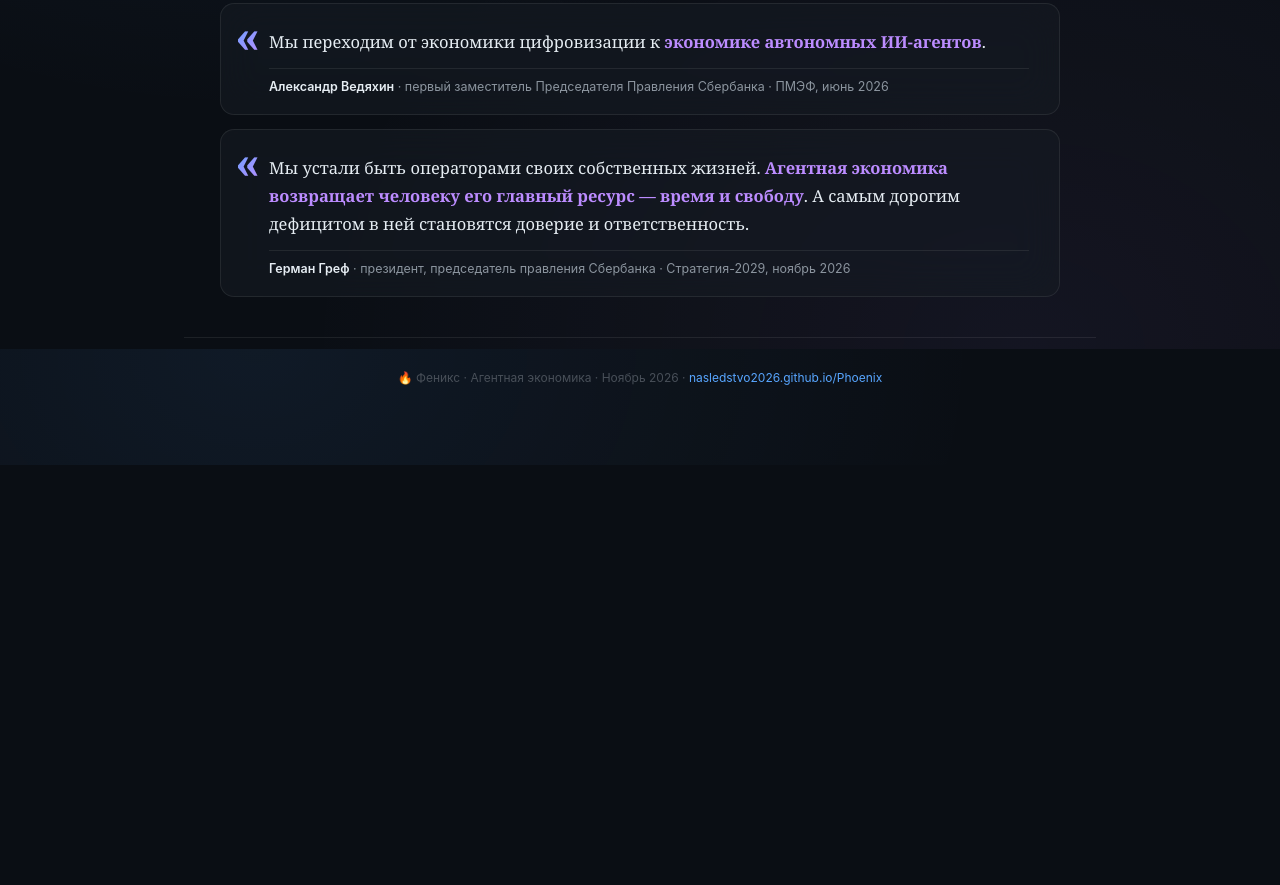
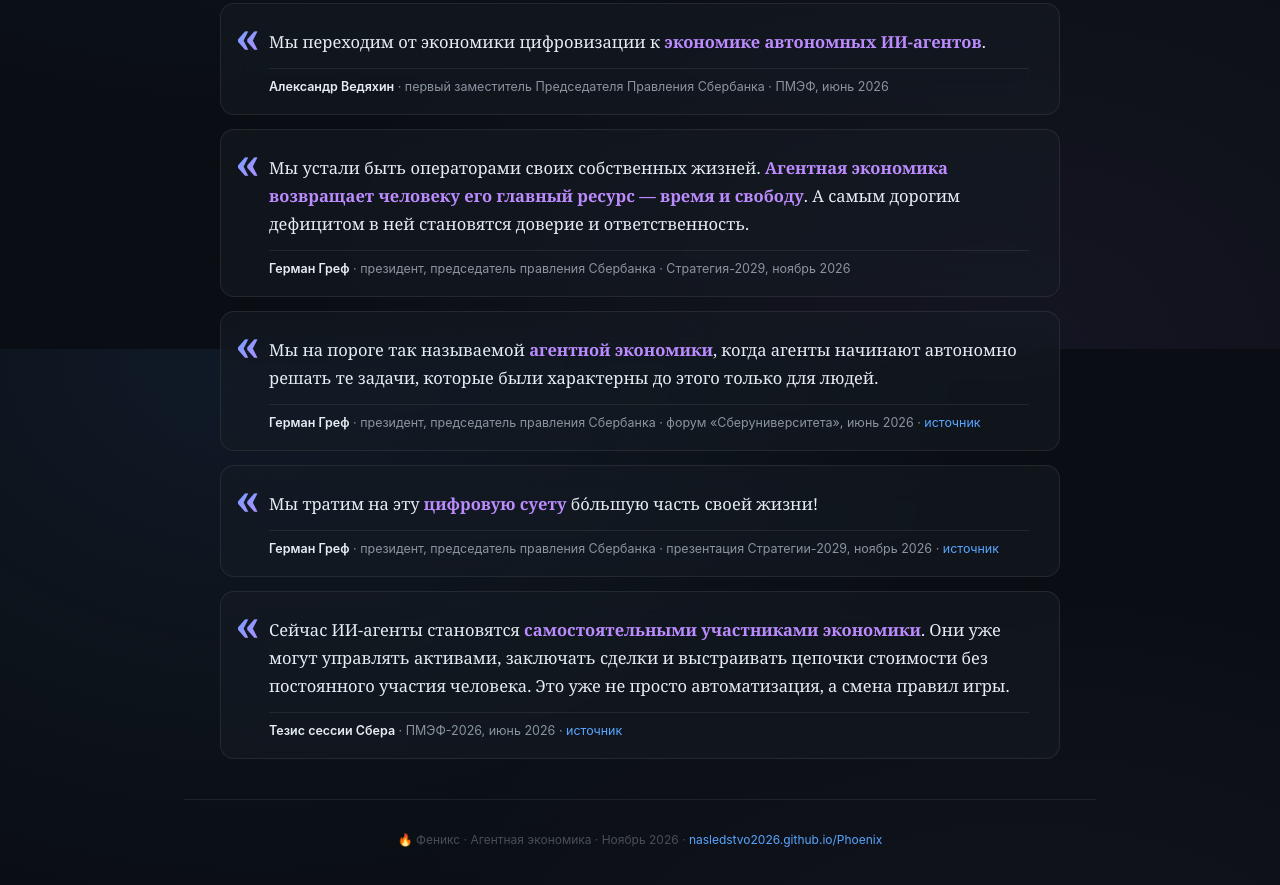
Before and after one commit to nasledstvo2026/Phoenix, a plain HTML site: page agentic-economy.html in a window 1280 px wide. Shown: the part 451-1336 px from the top of the page. Before the commit the page ends 916 px from the top, so only its background shows below. Drawn offline with Linux system fonts and the light colour scheme.

Commit message:
Агентная экономика: преамбула дополнена 3 цитатами Грефа и тезисом Сбера (со ссылками на источник)

```diff
--- a/agentic-economy.html
+++ b/agentic-economy.html
@@ -66,6 +66,24 @@
       <div class="text">Мы устали быть операторами своих собственных жизней. <b>Агентная экономика возвращает человеку его главный ресурс — время и свободу</b>. А самым дорогим дефицитом в ней становятся доверие и ответственность.</div>
       <div class="who"><b>Герман Греф</b> · президент, председатель правления Сбербанка · Стратегия-2029, ноябрь 2026</div>
     </div>
+
+    <div class="quote">
+      <span class="qmark">«</span>
+      <div class="text">Мы на пороге так называемой <b>агентной экономики</b>, когда агенты начинают автономно решать те задачи, которые были характерны до этого только для людей.</div>
+      <div class="who"><b>Герман Греф</b> · президент, председатель правления Сбербанка · форум «Сберуниверситета», июнь 2026 · <a href="https://ura.news/news/1053103040" target="_blank" rel="noopener">источник</a></div>
+    </div>
+
+    <div class="quote">
+      <span class="qmark">«</span>
+      <div class="text">Мы тратим на эту <b>цифровую суету</b> бо́льшую часть своей жизни!</div>
+      <div class="who"><b>Герман Греф</b> · президент, председатель правления Сбербанка · презентация Стратегии-2029, ноябрь 2026 · <a href="https://www.business-gazeta.ru/article/715692" target="_blank" rel="noopener">источник</a></div>
+    </div>
+
+    <div class="quote">
+      <span class="qmark">«</span>
+      <div class="text">Сейчас ИИ-агенты становятся <b>самостоятельными участниками экономики</b>. Они уже могут управлять активами, заключать сделки и выстраивать цепочки стоимости без постоянного участия человека. Это уже не просто автоматизация, а смена правил игры.</div>
+      <div class="who"><b>Тезис сессии Сбера</b> · ПМЭФ-2026, июнь 2026 · <a href="https://vkvideo.ru/video-22522055_456247847" target="_blank" rel="noopener">источник</a></div>
+    </div>
   </div>
 
   <div class="footer">
```
